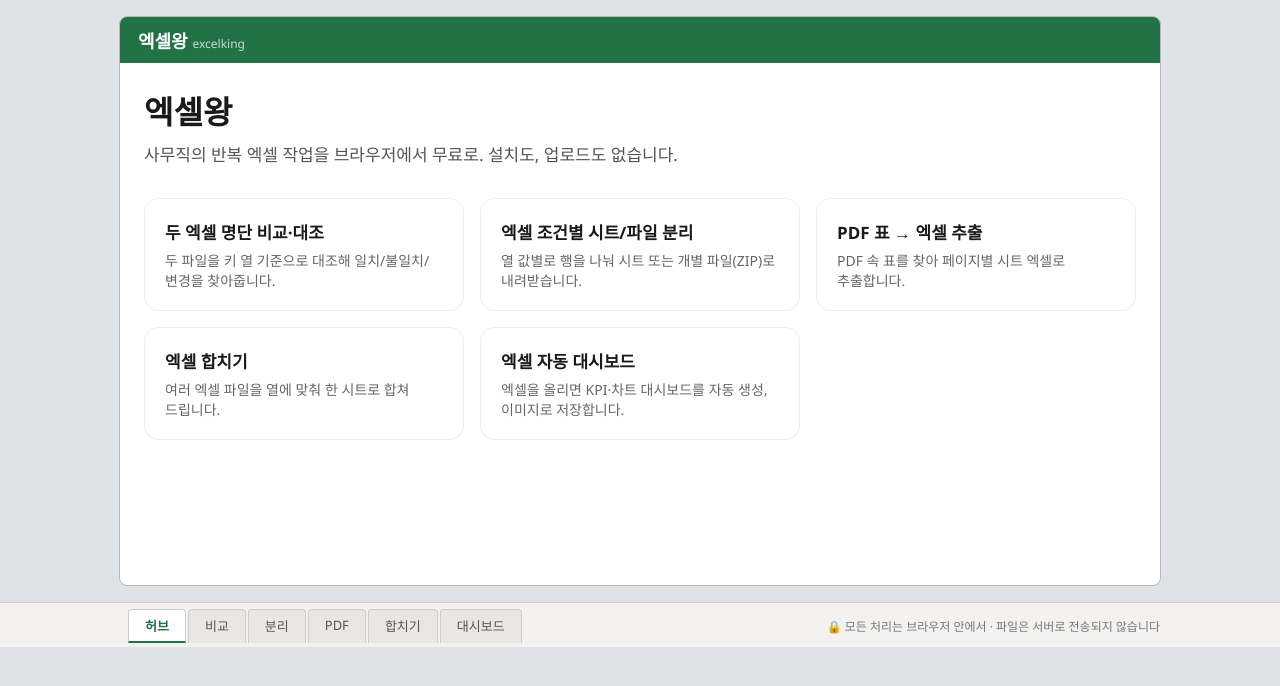
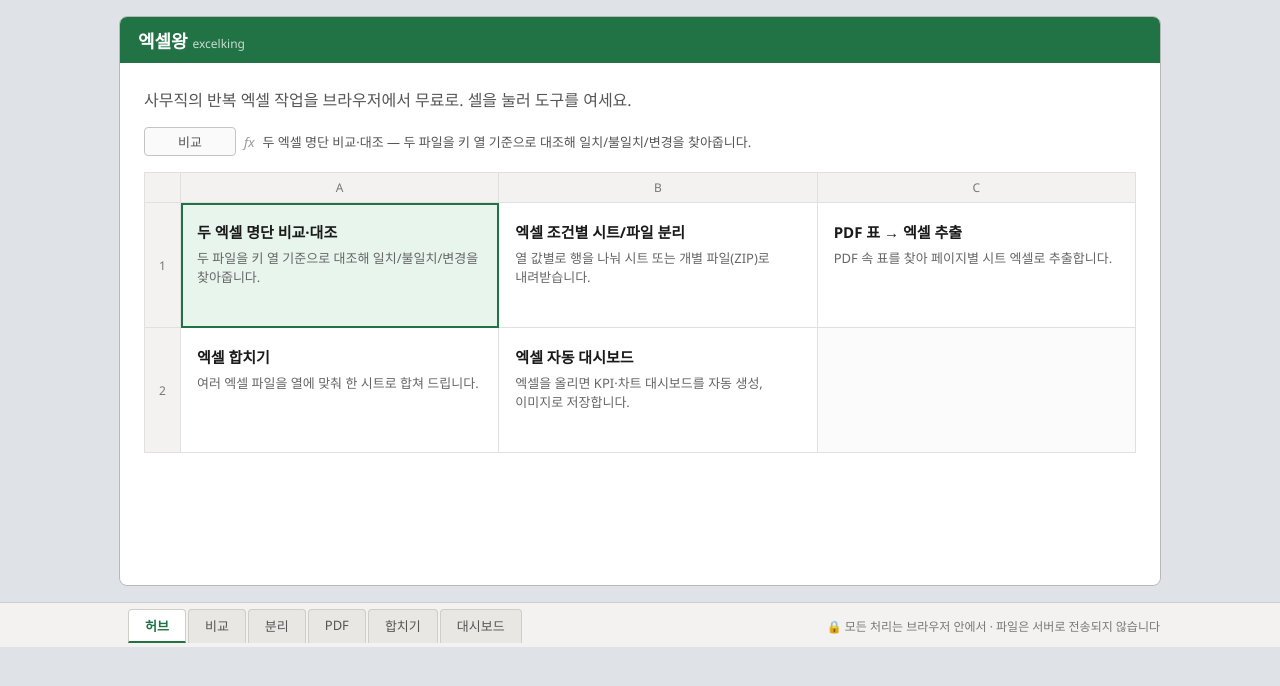
Before and after one commit to dalgeom/excelking, a SvelteKit app: page / in a window 1280 px wide. Shown: the top 686 px of the page. Built offline with nearby package versions, Linux system fonts and the light colour scheme.

Commit message:
feat: 허브를 엑셀 셀 그리드로 — 도구=셀, 클릭 이동

```diff
--- a/src/routes/+page.svelte
+++ b/src/routes/+page.svelte
@@ -1,83 +1,73 @@
 <script lang="ts">
-  const tools = [
-    {
-      href: '/excel-compare',
-      title: '두 엑셀 명단 비교·대조',
-      desc: '두 파일을 키 열 기준으로 대조해 일치/불일치/변경을 찾아줍니다.',
-      live: true
-    },
-    {
-      href: '/excel-split',
-      title: '엑셀 조건별 시트/파일 분리',
-      desc: '열 값별로 행을 나눠 시트 또는 개별 파일(ZIP)로 내려받습니다.',
-      live: true
-    },
-    {
-      href: '/pdf-to-excel',
-      title: 'PDF 표 → 엑셀 추출',
-      desc: 'PDF 속 표를 찾아 페이지별 시트 엑셀로 추출합니다.',
-      live: true
-    },
-    {
-      href: '/excel-merge',
-      title: '엑셀 합치기',
-      desc: '여러 엑셀 파일을 열에 맞춰 한 시트로 합쳐 드립니다.',
-      live: true
-    },
-    {
-      href: '/excel-dashboard',
-      title: '엑셀 자동 대시보드',
-      desc: '엑셀을 올리면 KPI·차트 대시보드를 자동 생성, 이미지로 저장합니다.',
-      live: true
-    }
-  ];
+  import { TOOLS } from '$lib/theme/tools';
+  // 허브 셀 배치: 3열 그리드
+  const COLS = ['A', 'B', 'C'];
+  let selected = $state(TOOLS[0]);
 </script>
 
 <svelte:head>
   <title>엑셀왕 — 사무직 엑셀·문서 도구 모음 (무료, 설치 없이)</title>
   <meta
     name="description"
-    content="두 엑셀 비교, PDF 표 추출, 시트 분리 등 사무직 엑셀 작업을 브라우저에서 무료로. 파일은 서버로 전송되지 않습니다." />
+    content="두 엑셀 비교, PDF 표 추출, 시트 분리, 합치기, 자동 대시보드 등 사무직 엑셀 작업을 브라우저에서 무료로. 파일은 서버로 전송되지 않습니다." />
 </svelte:head>
 
-<h1>엑셀왕</h1>
-<p class="lead">사무직의 반복 엑셀 작업을 브라우저에서 무료로. 설치도, 업로드도 없습니다.</p>
+<p class="lead">사무직의 반복 엑셀 작업을 브라우저에서 무료로. 셀을 눌러 도구를 여세요.</p>
 
-<div class="grid">
-  {#each tools as t}
-    <a class="card" class:disabled={!t.live} href={t.href}>
-      <h2>{t.title}</h2>
-      <p>{t.desc}</p>
-      {#if !t.live}<span class="badge">준비 중</span>{/if}
-    </a>
+<div class="formulabar">
+  <span class="namebox">{selected.tab}</span>
+  <span class="fx">fx</span>
+  <span class="fval">{selected.title} — {selected.desc}</span>
+</div>
+
+<div class="sheet">
+  <div class="corner"></div>
+  {#each COLS as c}<div class="colhead">{c}</div>{/each}
+  {#each Array(2) as _, r}
+    <div class="rowhead">{r + 1}</div>
+    {#each COLS as _, ci}
+      {@const tool = TOOLS[r * 3 + ci]}
+      {#if tool}
+        <a
+          class="cell"
+          class:sel={selected.href === tool.href}
+          href={tool.href}
+          onmouseenter={() => (selected = tool)}>
+          <b>{tool.title}</b>
+          <span>{tool.desc}</span>
+        </a>
+      {:else}
+        <div class="cell empty"></div>
+      {/if}
+    {/each}
   {/each}
 </div>
 
 <style>
-  h1 { font-size: 32px; margin: 0 0 8px; }
-  .lead { color: #555; font-size: 17px; margin: 0 0 32px; }
-  .grid {
-    display: grid;
-    grid-template-columns: repeat(auto-fill, minmax(240px, 1fr));
-    gap: 16px;
+  .lead { color: #555; font-size: 16px; margin: 0 0 16px; }
+  .formulabar { display: flex; align-items: center; gap: 8px; margin: 0 0 16px; font-size: 13px; }
+  .namebox { min-width: 70px; padding: 4px 10px; border: 1px solid #c4c4c4; border-radius: 4px; background: #fafafa; color: #555; text-align: center; }
+  .fx { color: #999; font-style: italic; }
+  .fval { color: #555; }
+  .sheet {
+    display: grid; grid-template-columns: 36px repeat(3, 1fr);
+    border: 1px solid var(--xl-border); border-width: 1px 0 0 1px;
   }
-  .card {
-    display: block;
-    padding: 20px;
-    border: 1px solid #eee;
-    border-radius: 14px;
-    text-decoration: none;
-    color: inherit;
-    transition: border-color .15s, transform .15s;
-    position: relative;
+  .corner, .colhead, .rowhead { background: var(--xl-chrome); border: 1px solid var(--xl-border); border-width: 0 1px 1px 0; }
+  .colhead { text-align: center; padding: 6px; color: #777; font-size: 12px; }
+  .rowhead { display: flex; align-items: center; justify-content: center; color: #777; font-size: 12px; }
+  .cell {
+    border: 1px solid var(--xl-border); border-width: 0 1px 1px 0;
+    padding: 18px 16px; min-height: 88px; text-decoration: none; color: inherit;
+    display: flex; flex-direction: column; gap: 6px; background: #fff;
   }
-  .card:hover { border-color: #1a73e8; transform: translateY(-2px); }
-  .card.disabled { opacity: .5; pointer-events: none; }
-  .card h2 { font-size: 17px; margin: 0 0 6px; }
-  .card p { font-size: 14px; color: #666; margin: 0; }
-  .badge {
-    position: absolute; top: 14px; right: 14px;
-    font-size: 11px; color: #999; background: #f3f3f3;
-    padding: 2px 8px; border-radius: 999px;
+  .cell b { font-size: 15px; }
+  .cell span { font-size: 13px; color: #666; }
+  .cell:hover, .cell.sel { background: var(--xl-sel); outline: 2px solid var(--xl-green); outline-offset: -2px; }
+  .cell.empty { background: #fbfbfb; pointer-events: none; }
+  @media (max-width: 620px) {
+    .sheet { grid-template-columns: 1fr; border-width: 1px 0 0 1px; }
+    .corner, .colhead, .rowhead { display: none; }
+    .cell { border-width: 0 1px 1px 0; }
   }
 </style>
```
